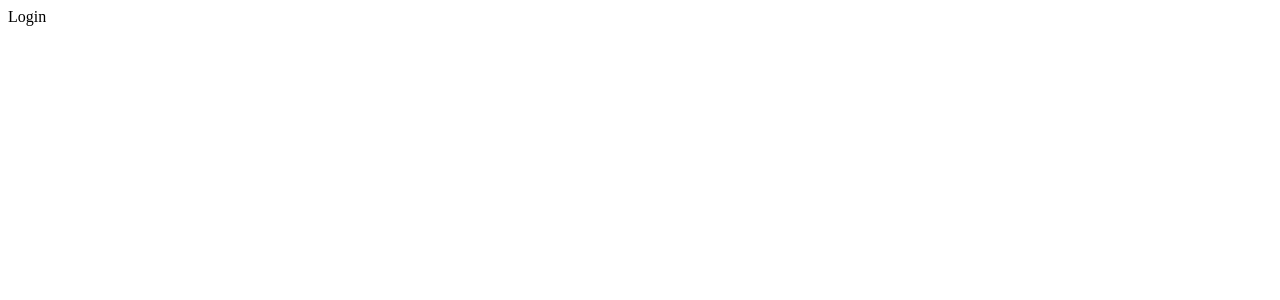
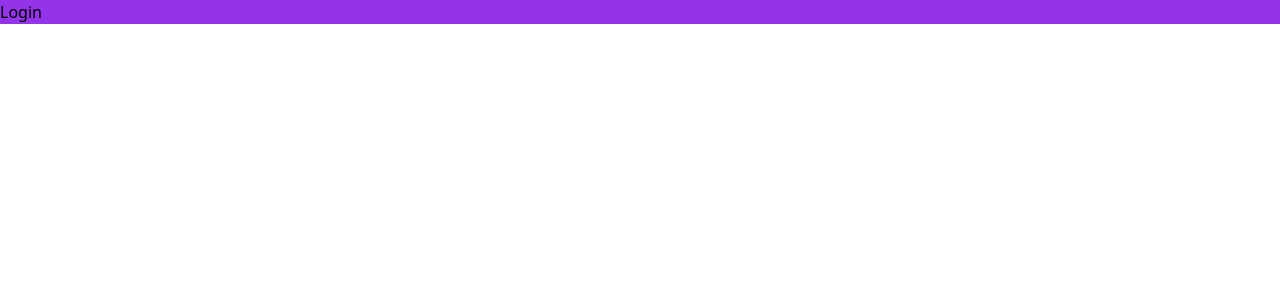
Before and after one commit to marixDK/react-admin-manage, a React (Create React App) app: page /login in a window 1280 px wide. Shown: the top 300 px of the page. Built offline with nearby package versions, Linux system fonts and the light colour scheme.

Commit message:
2022-02-28  #comment  配置scss和tailwindcss  #time 2h

```diff
--- a/config-overrides.js
+++ b/config-overrides.js
@@ -1,11 +1,15 @@
 /* config-overrides.js */
 const path = require('path')
-const { override, addWebpackAlias, addLessLoader } = require('customize-cra');
+const { override, addWebpackAlias, addPostcssPlugins } = require('customize-cra');
 
 /* config-overrides.js */
 module.exports = override(
   // 设置别名路径
   addWebpackAlias({ //路径别名
     '@': path.resolve(__dirname, 'src'),
-  })
+  }),
+  addPostcssPlugins([
+    require('tailwindcss'),
+    require('autoprefixer')
+  ])
 )
--- a/package.json
+++ b/package.json
@@ -44,7 +44,11 @@
   },
   "devDependencies": {
     "@types/loadable__component": "^5.13.4",
+    "autoprefixer": "^10.4.2",
     "customize-cra": "^1.0.0",
-    "react-app-rewired": "^2.2.1"
+    "node-sass": "^7.0.1",
+    "postcss": "^8.4.7",
+    "react-app-rewired": "^2.2.1",
+    "tailwindcss": "^3.0.23"
   }
 }
--- /dev/null
+++ b/postcss.config.js
@@ -0,0 +1,6 @@
+module.exports = {
+  plugins: {
+    tailwindcss: {},
+    autoprefixer: {},
+  },
+}
--- a/src/index.tsx
+++ b/src/index.tsx
@@ -1,5 +1,6 @@
 import ReactDOM from "react-dom";
 import App from "./App";
+import "@/style/index.scss"
 /**
  * 需要在最顶层添加BrowserRouter，它提供了一个历史上下文，才能使用useRoutes()
  */
--- /dev/null
+++ b/src/style/index.scss
@@ -0,0 +1,12 @@
+/*
+* 将 Tailwind 添加到你的 CSS 代码中
+* vscode 强迫症一般都会使用 stylelint 插件去格式化自己的 css，但是这个插件会和 tailwindcss 起冲突，原因是因为 stylelint 不认识 tailwind 的 at-rule 规则。
+* 所以下面三个会报警告，要用import 引入的写法
+*/
+// @tailwind base;
+// @tailwind components;
+// @tailwind utilities;
+
+@import "tailwindcss/base";
+@import "tailwindcss/components";
+@import "tailwindcss/utilities";
--- a/src/views/login/index.tsx
+++ b/src/views/login/index.tsx
@@ -1,7 +1,7 @@
 import React from "react";
 
 const Login: React.FC = () => {
-  return <div>Login</div>;
+  return <div className="hover:bg-purple-600">Login</div>;
 };
 
 export default Login;
--- /dev/null
+++ b/tailwind.config.js
@@ -0,0 +1,18 @@
+module.exports = {
+  // 这一部分配置是用到了purgecss
+  // 后续会说，主要是用于样式的tree shaking
+  purge: {
+    mode: 'all',
+    enable: true,
+    content: ["./index.html", "./src/**/*.{js,jsx,ts,tsx}", "./src/app.{js,jsx,ts,tsx}"],
+  },
+  // purge: [],
+  darkMode: false, // or 'media' or 'class'
+  theme: {
+    extend: {},
+  },
+  variants: {
+    extend: {},
+  },
+  plugins: [],
+};
```
Also changed, not shown: 1 other file (tests, documents, lock files or other folders).
